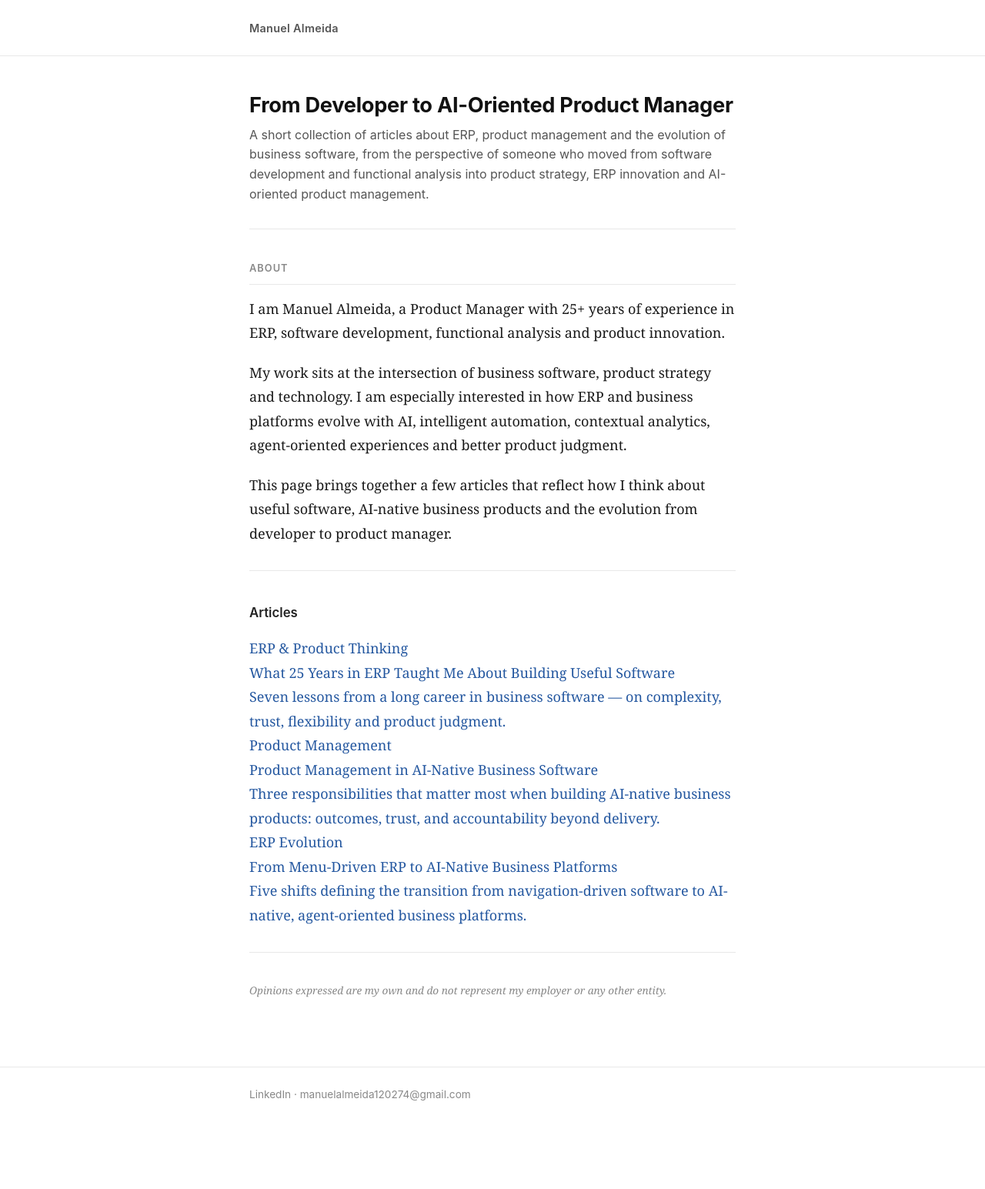
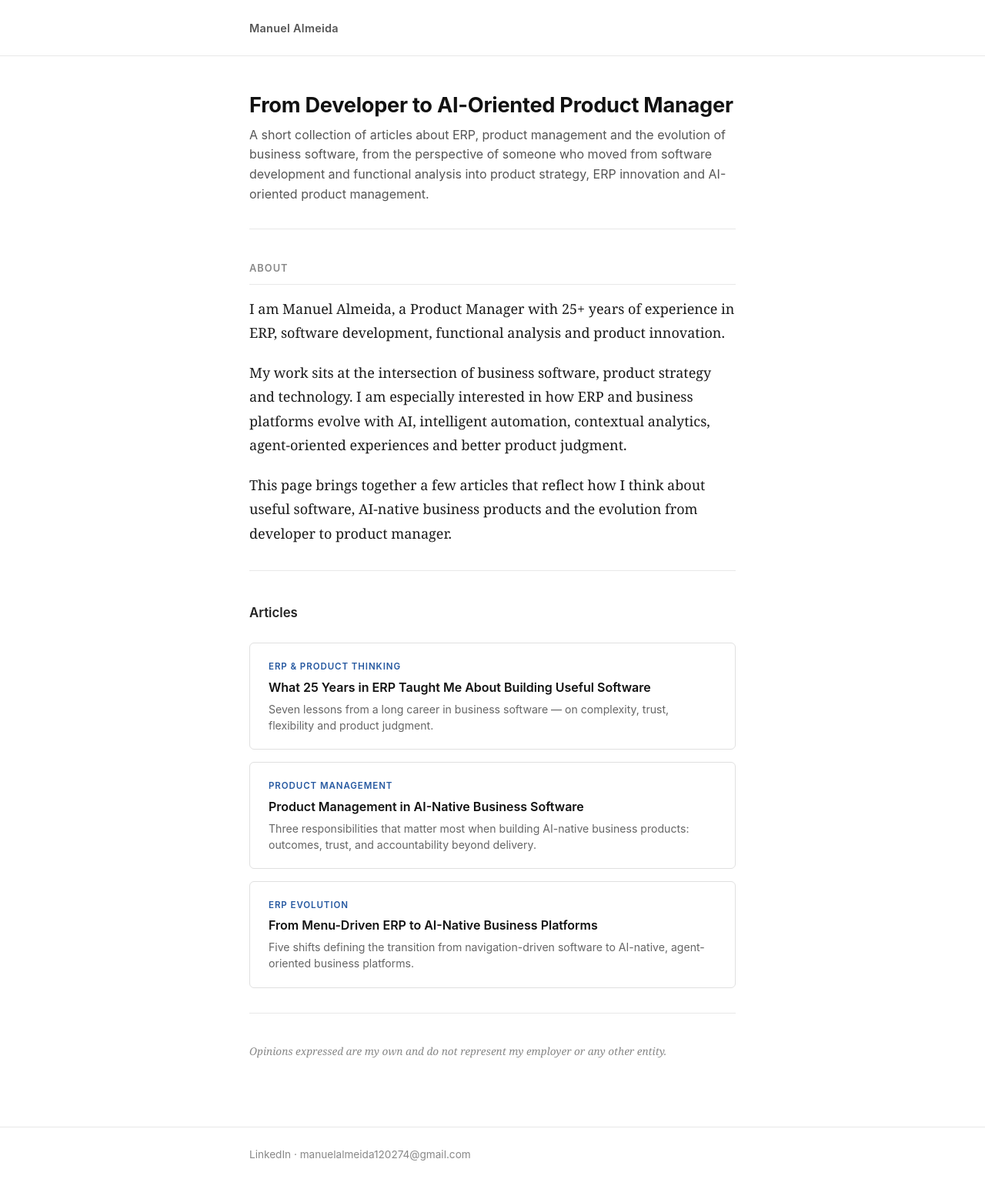
Before and after one commit to manuelalmeida120274/manuel-almeida-product-thinking, a Jekyll site: the page built from README.md, in a window 1280 px wide. Shown: the whole page at 77% size. Built offline with Jekyll 4.4.1, drawn with Linux system fonts in a browser that asks for light colours; our own code applies the rules of GitHub Pages for plain Markdown files; before the commit the page ends 1467 px from its top, so only the background shows below that.

Commit message:
Update assets/css/style.css

```diff
--- a/assets/css/style.css
+++ b/assets/css/style.css
@@ -152,3 +152,53 @@ em {
     line-height: 1.25;
   }
 }
+
+/* Article cards */
+.article-cards {
+  display: flex;
+  flex-direction: column;
+  gap: 1rem;
+  margin: 1.5rem 0 0 0;
+}
+
+.article-card {
+  display: block;
+  padding: 1.25rem 1.5rem;
+  border: 1px solid #e0e0e0;
+  border-radius: 6px;
+  text-decoration: none;
+  color: inherit;
+  transition: border-color 0.15s, box-shadow 0.15s;
+}
+
+.article-card:hover {
+  border-color: #2558a0;
+  box-shadow: 0 2px 8px rgba(0,0,0,0.06);
+  text-decoration: none;
+}
+
+.article-card-label {
+  font-family: -apple-system, BlinkMacSystemFont, "Segoe UI", sans-serif;
+  font-size: 0.72rem;
+  font-weight: 600;
+  text-transform: uppercase;
+  letter-spacing: 0.08em;
+  color: #2558a0;
+  margin-bottom: 0.4rem;
+}
+
+.article-card-title {
+  font-family: -apple-system, BlinkMacSystemFont, "Segoe UI", sans-serif;
+  font-size: 1rem;
+  font-weight: 600;
+  color: #111;
+  line-height: 1.35;
+  margin-bottom: 0.4rem;
+}
+
+.article-card-desc {
+  font-family: -apple-system, BlinkMacSystemFont, "Segoe UI", sans-serif;
+  font-size: 0.88rem;
+  color: #666;
+  line-height: 1.5;
+}
```
